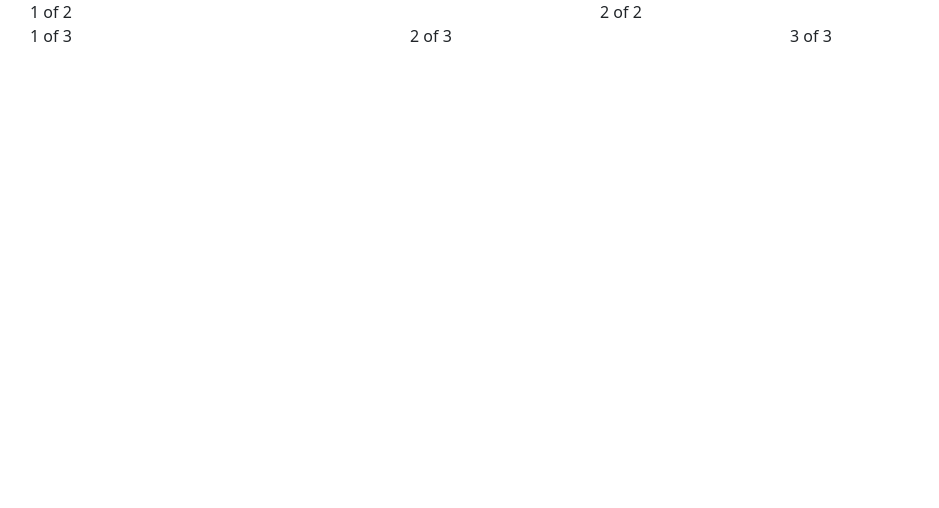
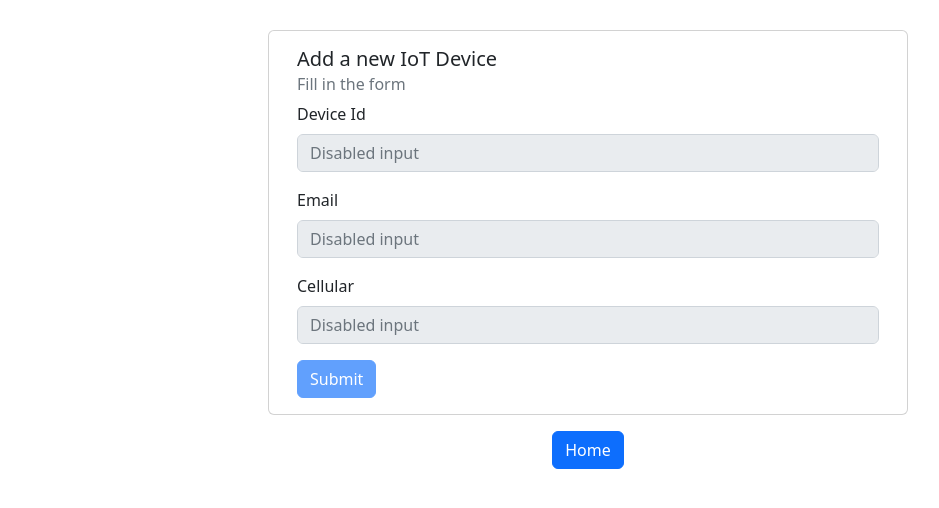
Before and after one commit to MiguelRocha2001/PS-Monitor-IoT-System, a React (Create React App) app in the folder frontend/: page /add-new-device in a window 1280 px wide. Shown: the top 508 px of the page, without its empty margins (52-991 px from the left). Built offline with nearby package versions, Linux system fonts and the light colour scheme.

Commit message:
Basic Web App layout implemented

```diff
--- a/frontend/package.json
+++ b/frontend/package.json
@@ -14,6 +14,7 @@
     "react": "^18.2.0",
     "react-bootstrap": "^2.7.2",
     "react-dom": "^18.2.0",
+    "react-router-bootstrap": "^0.26.2",
     "react-scripts": "5.0.1",
     "typescript": "^4.9.5",
     "web-vitals": "^2.1.4"
@@ -41,5 +42,8 @@
       "last 1 firefox version",
       "last 1 safari version"
     ]
+  },
+  "devDependencies": {
+    "@types/react-router-bootstrap": "^0.26.0"
   }
 }
--- a/frontend/src/App.tsx
+++ b/frontend/src/App.tsx
@@ -1,19 +1,31 @@
-import Container from 'react-bootstrap/Container';
-import Row from 'react-bootstrap/Row';
-import Col from 'react-bootstrap/Col';
+import React from "react";
+import {BrowserRouter, Outlet, Route, Routes} from 'react-router-dom'
+import PhView from "./views/ph-view";
+import Home from "./views/home-view";
+import TempView from "./views/temp-view";
+import AddNewDevice from "./views/add-new-device";
+import {Container, NavLink, Row, Stack} from "react-bootstrap";
+import Button from "react-bootstrap/Button";
 
 function App() {
     return (
-        <Container>
-            <Row>
-                <Col>1 of 2</Col>
-                <Col>2 of 2</Col>
-            </Row>
-            <Row>
-                <Col>1 of 3</Col>
-                <Col>2 of 3</Col>
-                <Col>3 of 3</Col>
-            </Row>
+        <Container style={{width: '50%', margin: 'auto', marginTop: '30px'}}>
+            <Stack gap={3}>
+                <Row className="justify-content-center">
+                    <BrowserRouter >
+                        <Routes>
+                            <Route path='/' element={<Home />} />
+                            <Route path='/ph' element={<PhView />} />
+                            <Route path='/temperature' element={<TempView />} />
+                            <Route path='/add-new-device' element={<AddNewDevice />} />
+                            <Route path='*' element={<div>404</div>} />
+                        </Routes>
+                    </BrowserRouter>
+                </Row>
+                <Row className="justify-content-center">
+                    <NavLink href="/" style={{width: 'min-content'}}><Button variant="primary">Home</Button></NavLink>
+                </Row>
+            </Stack>
         </Container>
     );
 }
--- /dev/null
+++ b/frontend/src/views/add-new-device.tsx
@@ -0,0 +1,45 @@
+import Button from 'react-bootstrap/Button';
+import Form from 'react-bootstrap/Form';
+import {Card, Container} from "react-bootstrap";
+
+function AddNewDeviceView() {
+    return (
+        <Card>
+            <Card.Body>
+                <Card.Title>Add a new IoT Device</Card.Title>
+                <Card.Subtitle className="mb-2 text-muted">Fill in the form</Card.Subtitle>
+                <NewIoTDeviceForm />
+            </Card.Body>
+        </Card>
+    );
+}
+
+export default AddNewDeviceView;
+
+function NewIoTDeviceForm() {
+    return(
+        <Form>
+            <fieldset disabled={true}>
+                <Form.Group className="mb-3">
+                    <Form.Label htmlFor="disabledTextInput">Device Id</Form.Label>
+                    <Form.Control id="disabledTextInput" placeholder="Disabled input" />
+                </Form.Group>
+                <Form.Group className="mb-3">
+                    <Form.Label htmlFor="disabledTextInput">Email</Form.Label>
+                    <Form.Control id="disabledTextInput" placeholder="Disabled input" />
+                </Form.Group>
+                <Form.Group className="mb-3">
+                    <Form.Label htmlFor="disabledTextInput">Cellular</Form.Label>
+                    <Form.Control
+                        id="disabledTextInput"
+                        placeholder="Disabled input"
+                        type={"number"}
+                        min={100000000}
+                        max={999999999}
+                    />
+                </Form.Group>
+                <Button type="submit">Submit</Button>
+            </fieldset>
+        </Form>
+    );
+}
--- /dev/null
+++ b/frontend/src/views/home-view.tsx
@@ -0,0 +1,27 @@
+import Button from 'react-bootstrap/Button';
+import Card from 'react-bootstrap/Card';
+import {CardGroup, Col, Container, NavLink, Row, Stack} from "react-bootstrap";
+
+function Home() {
+    return (
+        <Container>
+            <Row className="justify-content-center">
+                <Card style={{ width: '18rem' }}>
+                    <Card.Body>
+                        <Card.Title>Home</Card.Title>
+                        <Card.Text>
+                            This is the home page.
+                        </Card.Text>
+                        <Stack gap={2}>
+                            <NavLink href="/ph"><Button variant="primary">PH Graph</Button></NavLink>
+                            <NavLink href="/temperature"><Button variant="primary">Temperature Graph</Button></NavLink>
+                            <NavLink href="/add-new-device"><Button variant="primary">Add New Device</Button></NavLink>
+                        </Stack>
+                    </Card.Body>
+                </Card>
+            </Row>
+        </Container>
+    );
+}
+
+export default Home;
--- /dev/null
+++ b/frontend/src/views/ph-view.tsx
@@ -0,0 +1,18 @@
+import Button from 'react-bootstrap/Button';
+import Card from 'react-bootstrap/Card';
+import {Col, Container, NavLink, Row} from "react-bootstrap";
+
+function PhView() {
+    return (
+        <Card style={{ width: '18rem' }}>
+            <Card.Body>
+                <Card.Title>PH Graph</Card.Title>
+                <Card.Text>
+                    Later, this will display the PH graph.
+                </Card.Text>
+            </Card.Body>
+        </Card>
+    );
+}
+
+export default PhView;
--- /dev/null
+++ b/frontend/src/views/temp-view.tsx
@@ -0,0 +1,22 @@
+import Button from 'react-bootstrap/Button';
+import Card from 'react-bootstrap/Card';
+import {Col, Container, NavLink, Row} from "react-bootstrap";
+
+function TempView() {
+    return (
+        <Container>
+            <Row className="justify-content-center">
+                <Card style={{ width: '18rem' }}>
+                    <Card.Body>
+                        <Card.Title>Temperature Graph</Card.Title>
+                        <Card.Text>
+                            Later, this will display the temperature graph.
+                        </Card.Text>
+                    </Card.Body>
+                </Card>
+            </Row>
+        </Container>
+    );
+}
+
+export default TempView;
```
Also changed, not shown: 1 other file (tests, documents, lock files or other folders).
